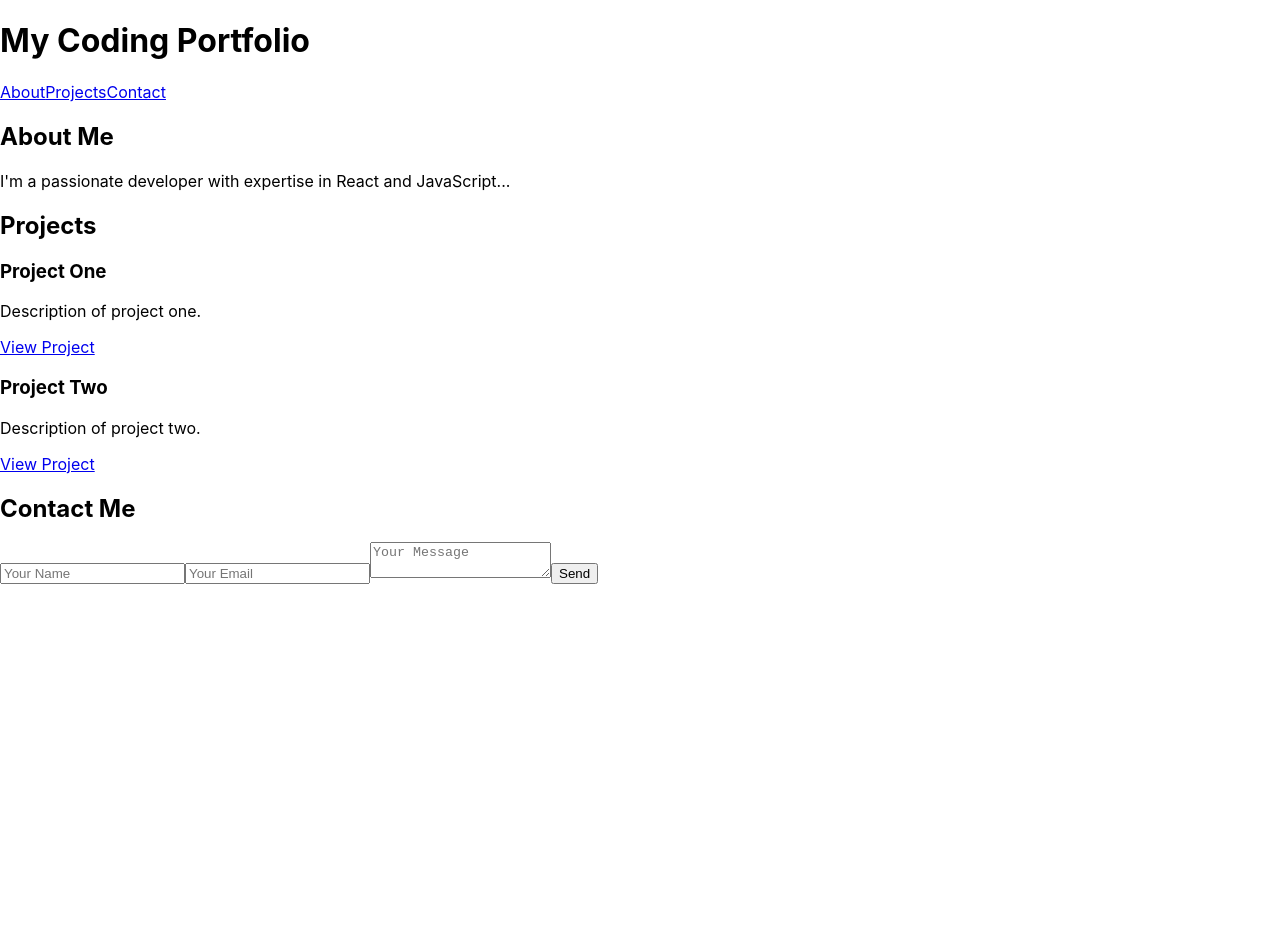
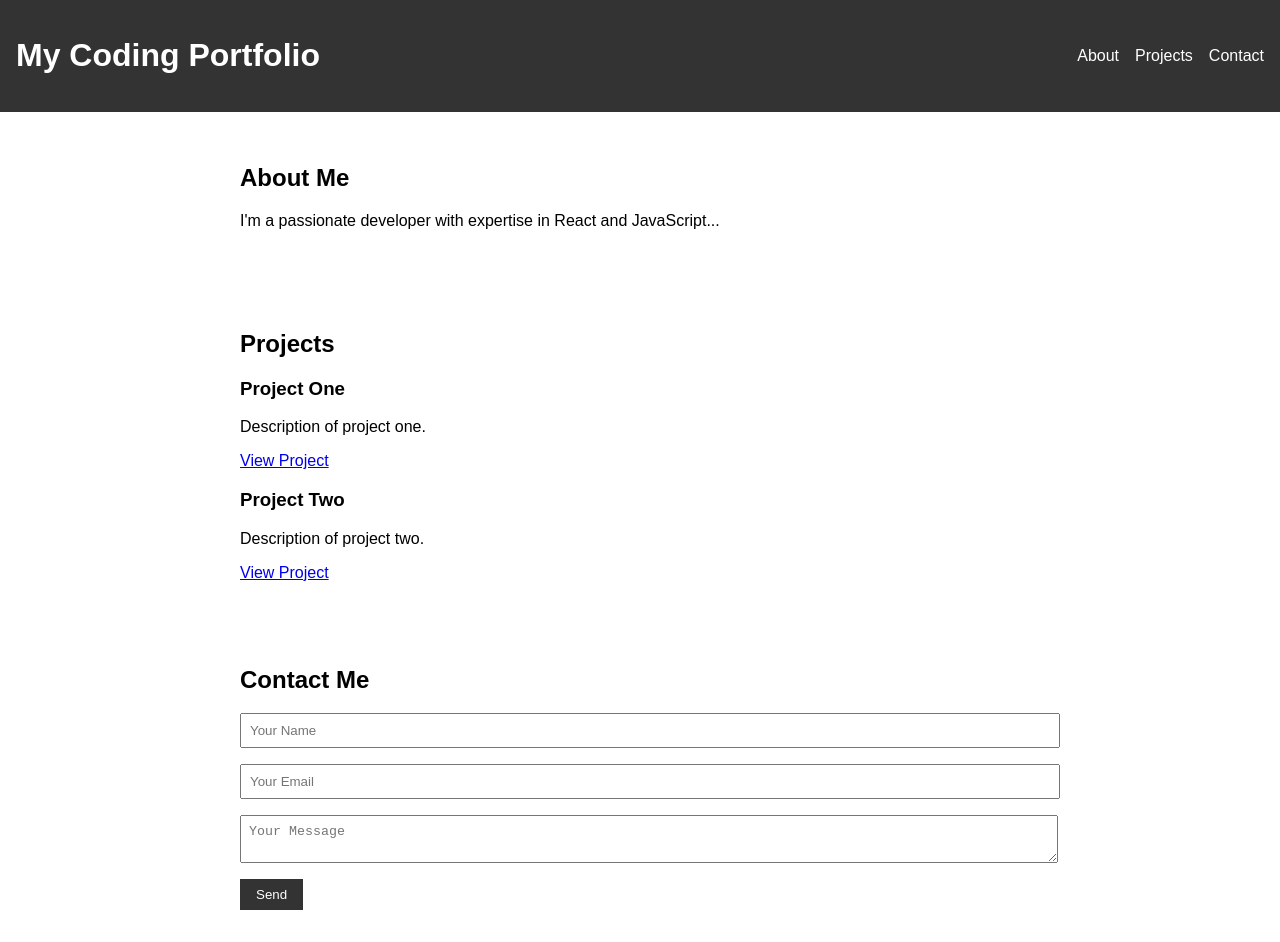
Before and after one commit to ben-burie/ben-portfolio, a React (Create React App) app: page / in a window 1280 px wide. Before the commit the page ends 800 px from the top, so only its background shows below. Built offline with nearby package versions, Linux system fonts and the light colour scheme.

Commit message:
Add test styles

```diff
--- a/src/App.js
+++ b/src/App.js
@@ -3,6 +3,7 @@ import Header from './components/Header';
 import About from './components/About';
 import Projects from './components/Projects';
 import Contact from './components/Contact';
+import './styles.css'
 
 const App = () => (
   <div>
--- /dev/null
+++ b/src/styles.css
@@ -0,0 +1,41 @@
+body {
+    font-family: Arial, sans-serif;
+    margin: 0;
+    padding: 0;
+    box-sizing: border-box;
+  }
+
+  header {
+    background: #333;
+    color: #fff;
+    padding: 1rem;
+    display: flex;
+    justify-content: space-between;
+    align-items: center;
+  }
+
+  nav a {
+    color: #fff;
+    margin-left: 1rem;
+    text-decoration: none;
+  }
+
+  section {
+    padding: 2rem;
+    max-width: 800px;
+    margin: auto;
+  }
+
+  form input, form textarea {
+    display: block;
+    width: 100%;
+    margin-bottom: 1rem;
+    padding: 0.5rem;
+  }
+
+  form button {
+    padding: 0.5rem 1rem;
+    background: #333;
+    color: #fff;
+    border: none;
+  }
```
